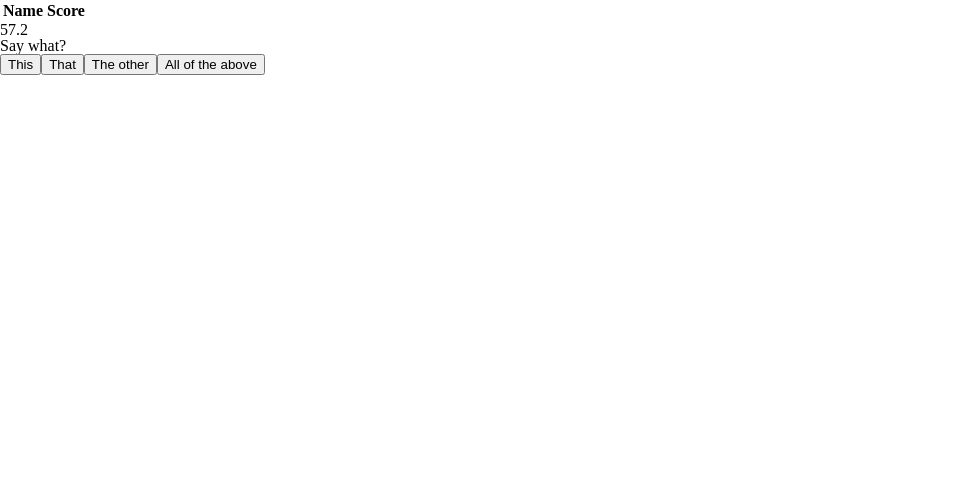
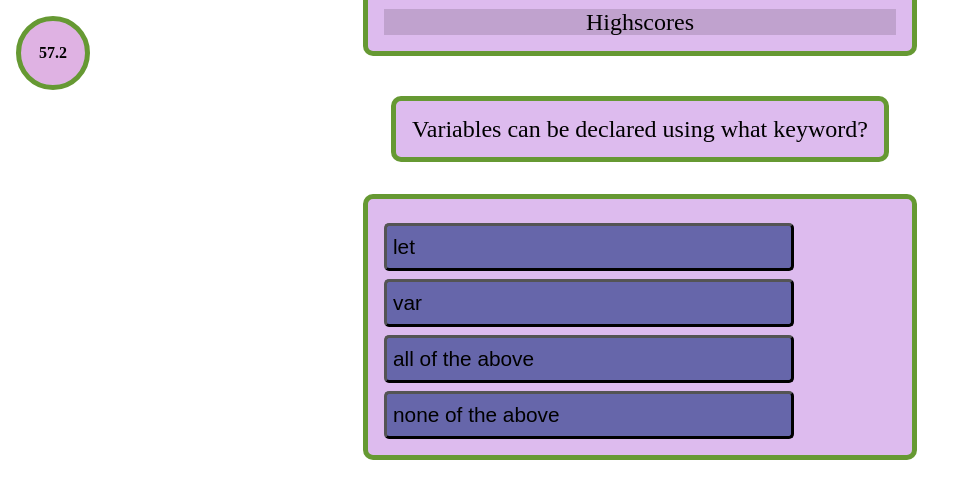
Before and after one commit to Stephen-Bates/Quiz-Time, a plain HTML site: page index.html in a window 1280 px wide. Both pictures are taken after a click on the button "Start". Shown: the whole page, without its empty margins (0-980 px from the left). Drawn offline with Linux system fonts and the light colour scheme.

Commit message:
Finished adding question, fixed some bugs ready to deploy

```diff
--- a/assets/css/styles.css
+++ b/assets/css/styles.css
@@ -1,6 +1,149 @@
+:root{
+    --color-main: #dbe;
+    --color-accent: #693;
+    --color-item: #66a;
+
+    --table-height: 30rem;
+}
+
+html{
+    height: 100vh;
+}
+
+h1 {font-size: 2rem;}
+h2 {font-size: 1.5rem;}
+h3 {font-size: 1.25rem;}
+h4 {font-size: 1.13rem;}
+
+.action {
+    font-size: 1.3rem;
+    background-color: var(--color-item);
+    border-width: 3px;
+    border-radius: 5px;
+}
+
 .correct-anwser{
     background-color: green;
 }
 .incorrect-anwser{
     background-color: red;
 }
+header{
+    height: 10vh;
+    display: flex;
+    flex-direction: column;
+    align-items: center;
+}
+
+.panel {
+    padding: 1rem;
+    background-color: var(--color-main);
+    border: 5px solid var(--color-accent);
+    border-radius: 10px;
+}
+.tip {
+    width: 30vw;
+}
+
+#table-container {
+    height: var(--table-height);
+    position: absolute;
+    bottom: 100%;
+    display: flex;
+    flex-direction: column;
+    justify-content: center;
+    border-style: none solid solid solid;
+    border-radius: 0 0 10px 10px;
+    transform: translateY(3.5rem);
+    transition: transform 1s;
+}
+#table-container:focus{
+    transform: translateY(calc(var(--table-height) + 2rem));
+}
+
+#highscore-table{
+    height: 100%;
+    display: flex;
+    flex-direction: column;
+}
+
+#highscore-table tr{
+    display: flex;
+    justify-content: space-between;
+}
+
+#highscore-table thead{
+    padding: 4px;
+    font-weight: bolder;
+}
+#highscore-table tbody{
+    background-color: #00000022;
+    height: 100%;
+    width: 40vw;
+}
+#highscore-table tbody tr:nth-child(odd){
+    background-color: #00000022;
+}
+
+#highscore-table tfoot{
+    margin: 1rem 0 0 0;
+    background-color: #00000022;
+}
+#highscore-table tfoot tr{
+    justify-content: center;
+}
+
+#timer-container{
+    position: absolute;
+    left: 1rem;
+    top: 1rem;
+    width: 4rem;
+    height: 4rem;
+    padding: 0;
+    border-radius: 50%;
+    font-weight: bold;
+    text-align: center;
+    line-height: 2rem;
+}
+#timer-container div{
+    border-radius: inherit;
+    width: 2rem;
+    height: 2rem;
+    padding: 1rem;
+}
+main {
+    width: 80%;
+    height: 100vh;
+    margin: auto;
+    display: flex;
+    flex-direction: column;
+    align-items: center;
+    justify-content: flex-start;
+}
+main > *{
+    margin: 1rem;
+}
+main h2{
+    vertical-align: middle;
+    max-width: 50vw;
+    padding: 1rem;
+    border-radius: 5px;
+    background-color: var(--color-main);
+}
+button{
+    width: 20vw;
+
+}
+#anwser-list{
+    width: 40vw;
+}
+
+#anwser-list button{
+    height: 3rem;
+    width: 80%;
+    text-align: left;
+    margin-top: .5rem;
+}
+
+form input {
+}
--- a/assets/js/script.js
+++ b/assets/js/script.js
@@ -4,7 +4,6 @@ var highscoreTable = document.querySelector('#highscore-table');
 var timerEl = document.querySelector('#timer');
 
 var mainEl = document.querySelector('main');
-
 // Key to localstorage to access highscore data
 const highscoreKey = 'highscores';
 // List of recorded highscores
@@ -14,26 +13,48 @@ const quizDuration = 60;
 // Pool of potential questions to be asked
 const questions = [
     {
-        question: "Say what?",
+        question: "Variables can be declared using what keyword?",
         anwsers: [
-            "This",
-            "That",
-            "The other",
-            "All of the above"
+            "let",
+            "var",
+            "all of the above",
+            "none of the above"
+        ],
+        correctIndex: 2,
+        tip: "let or var can be used to declare variables."
+    },
+    {
+        question: "How are variables declared using the keyword let different than variables declared with the keyword var?",
+        anwsers: [
+            "processing speed",
+            "variable scope rules",
+            "variable type rules",
+            "no difference"
+        ],
+        correctIndex: 1,
+        tip: "variables declared with the keyword let do not persist outside of an enclosing block {}, while variables declared with var do."
+    },
+    {
+        question: "The acronym DOM stands for _____",
+        anwsers: [
+            "Determined Over Messenger",
+            "Dataset Online Matrix",
+            "Document Object Model",
+            "DOM"
+        ],
+        correctIndex: 2,
+        tip: "The top level of the DOM is the document, which holds the rest of the HTML objects under it."
+    },
+    {
+        question: "Which of the following HTML attributes aren't applicable to all HTML elements",
+        anwsers: [
+            "data",
+            "id",
+            "class",
+            "none of the above"
         ],
         correctIndex: 3,
-        tip: "I don't Know"
-    },
-    {
-        question: "Say what? Again",
-        anwsers: [
-            "This, again",
-            "That, again",
-            "The other, again",
-            "All of the above, again"
-        ],
-        correctIndex: 3,
-        tip: "I don't know, again"
+        tip: "the id, class, and data attributes help CSS and Javascript documents traverse the DOM and extract information"
     },
 ]
 // Pool of questions not yet asked for current quiz
@@ -45,16 +66,7 @@ var questionTimeout;
 
 // Create elements for the highscore table
 function updateHighscoreTable(){
-    var tableHeader = document.createElement('tr');
-    var nameHeader = document.createElement('th');
-    nameHeader.innerHTML = "Name";
-    tableHeader.appendChild(nameHeader);
-    var scoreHeader = document.createElement('th');
-    scoreHeader.innerHTML = "Score";
-    tableHeader.appendChild(scoreHeader);
-
-    highscoreTable.replaceChildren(tableHeader);
-
+    highscoreTable.querySelector('tbody').replaceChildren();
     for (const score of highscores) {
         var scoreItem = document.createElement('tr');
 
@@ -66,38 +78,52 @@ function updateHighscoreTable(){
 
         scoreItem.appendChild(scoreName);
         scoreItem.appendChild(scoreValue);
-
-        highscoreTable.appendChild(scoreItem);
+        highscoreTable.querySelector('tbody').appendChild(scoreItem);
     }
 }
-
+// Update timer to reflect time remaining in quiz
 function updateTimer(){
     // Reduce time remaining each step
     timerEl.dataset.timeRemaining--;
     // Set timer html to render time remaining to screen (divide by 10 to convert back to full seconds)
     timerEl.innerHTML = timerEl.dataset.timeRemaining / 10;
+
+    // Calculate the percent of time remaining and set a transparent backgorund color based on time left
+    // Color becomes more opaque the closer time remaining comes to 0
+    var percentLeft = (timerEl.dataset.timeRemaining / 10) / quizDuration;
+    var alphaVal = (255 - Math.round(percentLeft * 255)).toString(16).padStart(2,'0');
+    timerEl.style.background = "#ff0000" + alphaVal;
+
     // If no more time remains
     if (timerEl.dataset.timeRemaining <= 0){
         // End the quiz
-        endQuiz()
+        clearInterval(quizInterval);
+        clearTimeout(questionTimeout);
+        mainEl.replaceChildren(...resultsScene());
     }
 }
-
-// Set up main intro scene
+// Return elements for a main intro scene
 function introScene(){
     // Introduce user and give brief explination
     var text = document.createElement('h2');
+    text.classList.add('panel');
     text.innerHTML = "Welcome to Quiz Time<br>Click the button to start!";
     // Add button to start the quiz
     var button = document.createElement('button');
+    button.classList.add('action');
+
     button.innerHTML = "Start";
     button.addEventListener('click', function(){
         startQuiz();
     })
+
+    // Clear timer to stop rendering any leftover from previous quiz
+    timerEl.innerHTML = '';
+    timerEl.style.background = "";
     // Clear action section and set up for intro
     return [text,button];
 }
-
+// Start running the quiz
 function startQuiz(){
     // Set timer data to quiz duration (multiply by 10 for tenths of a second)
     timerEl.dataset.timeRemaining = quizDuration * 10;
@@ -110,39 +136,47 @@ function startQuiz(){
     // Prio; Low
 
     // Begin asking questions
-    mainEl.replaceChildren(...nextQuestion());
+    mainEl.replaceChildren(...questionScene());
 }
-
-function nextQuestion(){
+// Return elements for a question scene
+function questionScene(){
     // Select a random question from the questions that haven't been asked this round
     currentQuestion = unaskedQuestions[Math.floor(Math.random(unaskedQuestions.length))];
     // Remove selected question from unasked list of questions
     unaskedQuestions.splice(unaskedQuestions.indexOf(currentQuestion), 1);
     // Render the question to the screen
     var text = document.createElement('h2');
+    text.classList.add('panel');
     text.innerHTML = currentQuestion.question;
     // Create the list that will hold the anwsers
-    var buttonList = document.createElement('ol');
+    var itemList = document.createElement('ol');
+    itemList.classList.add('panel');
+    itemList.setAttribute('id', 'anwser-list');
+
     // Create the buttons that represent the anwsers and add them to the list
     for (const anwserIndex in currentQuestion.anwsers) {
-        var anwserItem = document.createElement('button');
-        anwserItem.classList.add('anwser-button');
-        anwserItem.innerHTML = currentQuestion.anwsers[anwserIndex];
-        anwserItem.dataset.index = anwserIndex;
+        var anwserItem = document.createElement('li');
+        var anwserButton = document.createElement('button');
+        anwserButton.classList.add('anwser-button');
+        anwserButton.classList.add('action');
+        anwserButton.innerHTML = currentQuestion.anwsers[anwserIndex];
+        anwserButton.dataset.index = anwserIndex;
 
         // Create event listeners for the buttons
-        anwserItem.addEventListener('click', evaluateAnwser);
+        anwserButton.addEventListener('click', evaluateAnwser);
 
-        buttonList.appendChild(anwserItem);
+        anwserItem.appendChild(anwserButton);
+        itemList.appendChild(anwserItem);
     }
-    return [text, buttonList];
+    return [text, itemList];
 }
-
+// Check if the anwser selected was correct or not
 function evaluateAnwser(event){
     // For each button in the list of the target button
-    for (child of event.target.parentElement.children){
+    for (child of document.querySelector('#anwser-list').children){
         // Disable functionality
-        child.disabled = true;
+        console.log(child.children[0]);
+        child.children[0].disabled = true;
     }
 
     // Evaluate if anwser was correct and act accordingly
@@ -150,11 +184,10 @@ function evaluateAnwser(event){
         event.target.classList.add('correct-anwser');
     } else {
         event.target.classList.add('incorrect-anwser');
-        // Add break to end of <main>
-        mainEl.appendChild(document.createElement('hr'));
         // Add tip for correct anwser to end of <main>
         var tip = document.createElement('p');
         tip.innerHTML = currentQuestion.tip;
+        tip.classList.add('panel');
         tip.classList.add('tip');
         mainEl.appendChild(tip);
         // Deduct 10 seconds (100 tenths of a second)
@@ -167,27 +200,29 @@ function evaluateAnwser(event){
         // If there are no more questions to ask
         if(unaskedQuestions.length === 0){
             // End quiz
-            mainEl.replaceChildren(...endQuiz());
+            mainEl.replaceChildren(...resultsScene());
             // Exit function early
             return;
         }
         // Restart quiz timer
         quizInterval = setInterval(function() {updateTimer();},100);
         // Set next question
-        mainEl.replaceChildren(...nextQuestion());
+        mainEl.replaceChildren(...questionScene());
     }, 2000);
 }
-
-function endQuiz(){
+// Return elements for a results scene
+function resultsScene(){
     // Calculate user score
     var score = timerEl.dataset.timeRemaining * 10;
 
     // Tell user the results
-    var text = document.createElement('p');
+    var text = document.createElement('h2');
+    text.classList.add('panel');
     text.innerHTML = `That's the end of the quiz<br>Your final score was: ${score}`;
 
     // Create form to submit new highscore
     var submissionForm = document.createElement('form');
+    submissionForm.classList.add('panel');
 
     // Create form input field for user name
     var nameField = document.createElement('input');
@@ -196,9 +231,11 @@ function endQuiz(){
     nameField.setAttribute('placeholder', 'Enter your name');
 
     // Create form submission button
-    var submitButton = document.createElement('button');
+    var submitButton = document.createElement('input');
     submitButton.innerHTML = 'Submit Highscore';
+    submitButton.setAttribute('type', 'submit');
     submitButton.setAttribute('data-score', score);
+    submitButton.classList.add('action');
     submissionForm.append(nameField);
     submissionForm.append(submitButton);
 
@@ -230,10 +267,17 @@ function endQuiz(){
         updateHighscoreTable();
         // Return to intro scene
         mainEl.replaceChildren(...introScene());
-        })
-        return [text, submissionForm]
+    });
+    // Button to return to start without submitting score
+    var cancelButton = document.createElement('button');
+    cancelButton.innerHTML = "Cancel";
+    cancelButton.classList.add('action');
+
+    cancelButton.addEventListener('click', (event) => {
+        mainEl.replaceChildren(...introScene());
+    });
+        return [text, submissionForm, cancelButton];
 }
-
 // Load highscore data from local storage and save it to highscores variable
 function loadHighscores(){
     highscores = [];
@@ -244,12 +288,10 @@ function loadHighscores(){
     }
     updateHighscoreTable();
 }
-
 // Save highscores variable to local storage
 function saveHighscores(){
     localStorage.setItem(highscoreKey, JSON.stringify(highscores));
 }
-
 function init(){
     // Load highscores stored in local storage
     loadHighscores();
--- a/index.html
+++ b/index.html
@@ -9,11 +9,34 @@
 </head>
 <body>
     <header>
-        <table id="highscore-table"></table>
-        <div id="timer"></div>
+        <!-- Container for the highscore table -->
+        <div id="table-container" class="panel" tabindex="0">
+        <table id="highscore-table">
+            <thead>
+                <tr>
+                    <th>Name</th>
+                    <th>Score</th>
+                </tr>
+            </thead>
+            <tbody>
+            </tbody>
+            <tfoot>
+                <tr>
+                    <td><h2>Highscores</h2></td>
+                </tr>
+            </tfoot>
+        </table>
+        </div>
+        <!-- Container for the quiz timer -->
+        <div id="timer-container" class="panel">
+            <div id="timer"></div>
+        </div>
     </header>
     <main>
+        <!-- Javascript will generate elements here -->
     </main>
-    <script src="./assets/js/script.js"></script>
+    <footer>
+        <script src="./assets/js/script.js"></script>
+    </footer>
 </body>
 </html>
```
